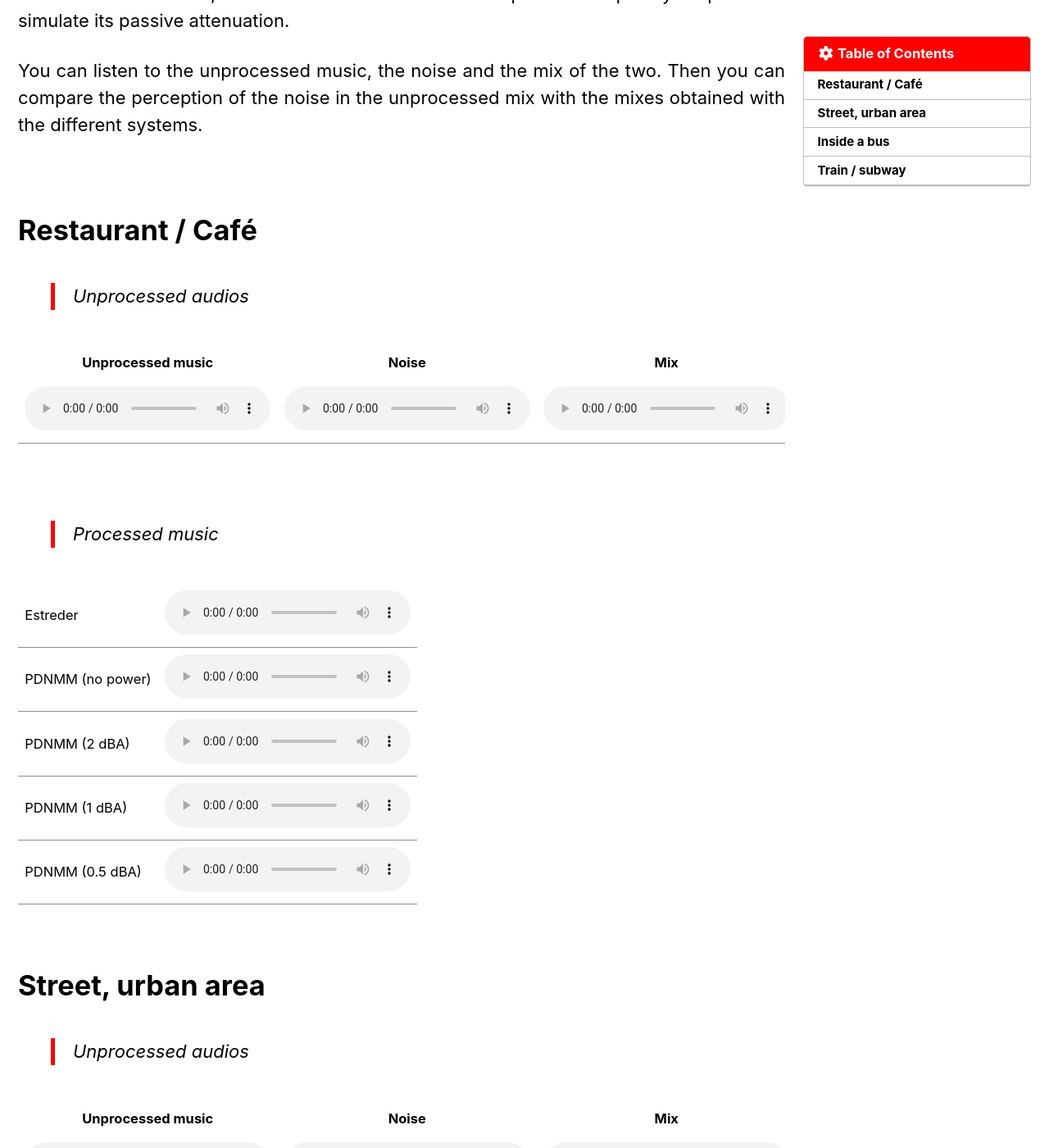
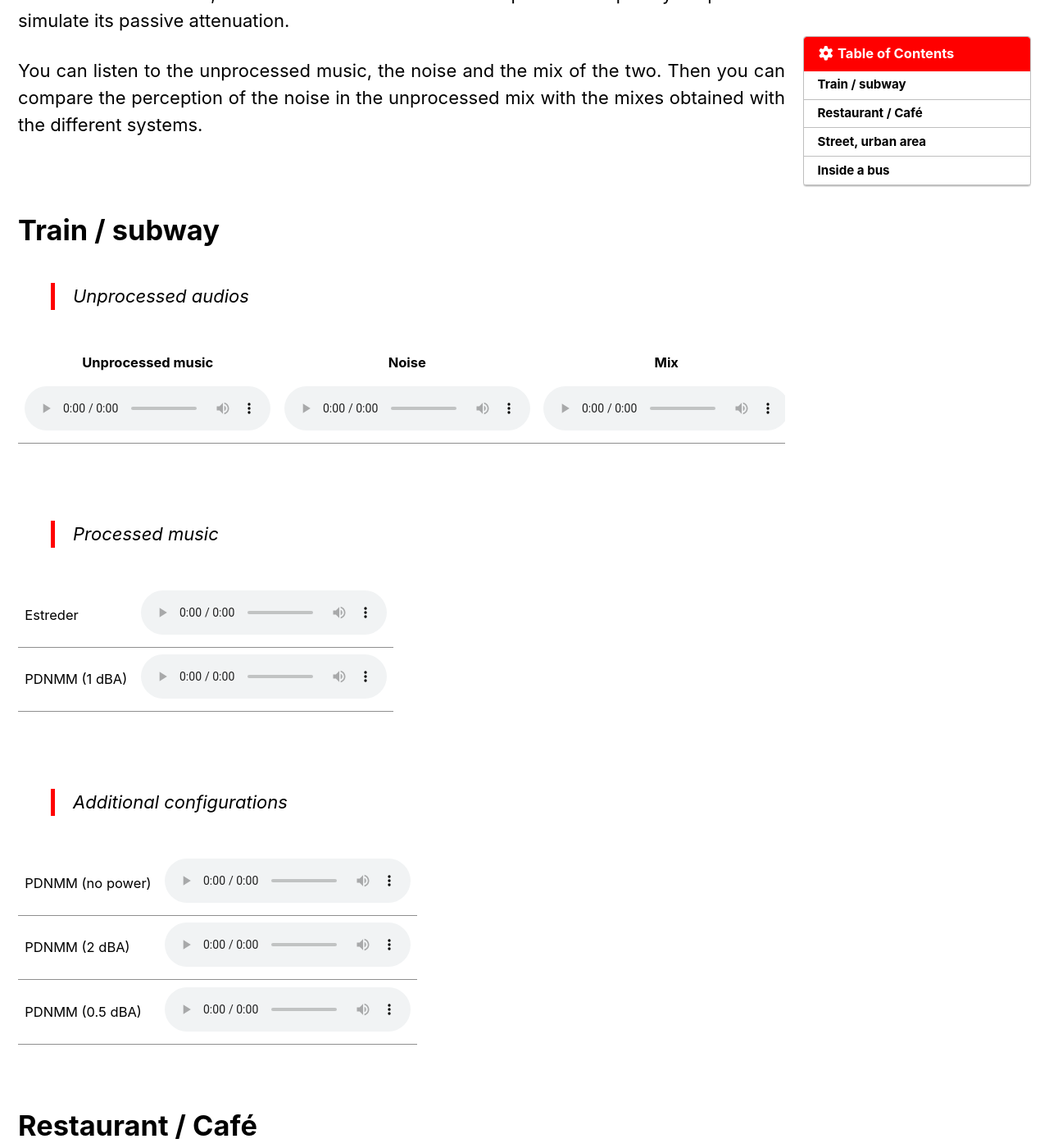
Before and after one commit to ClementineBerger/DPNMM, a Jekyll site: the page built from docs/_pages/audio.md, in a window 1280 px wide and 1400 px high, scrolled down 639 px. Shown: the whole window at 82% size. Built offline with Jekyll 4.4.1, drawn with Linux system fonts in a browser that asks for light colours; cached includes are drawn as plain includes; formulas are drawn with MathJax 3; some of the changed text lies outside the part shown.

Commit message:
change audio config

```diff
--- a/docs/_pages/audio.md
+++ b/docs/_pages/audio.md
@@ -26,6 +26,137 @@ For each environment, the noise is filtered with a headphone's frequency respons
 You can listen to the unprocessed music, the noise and the mix of the two. Then you can compare the perception of the noise in the unprocessed mix with the mixes obtained with the different systems.
 {: .text-justify}
 
+<br/>
+
+# Train / subway
+
+> Unprocessed audios
+
+<html>
+<!-- <head>
+    <title>Tableau d'Audios</title>
+</head> -->
+<body>
+    <table>
+        <thread>
+            <tr>
+                <th><center>Unprocessed music</center></th>
+                <th><center>Noise</center></th>
+                <th><center>Mix</center></th>
+            </tr>
+        </thread>
+        <tbody>
+            <tr>
+                <td>
+                    <audio controls controlslist="nodownload">
+                        <source src="audio/train/train_init_music.wav" type="audio/wav"/>
+                        Your browser does not support the audio element.
+                    </audio>
+                </td>
+                <td>
+                    <audio controls controlslist="nodownload">
+                        <source src="audio/train/train_noise.wav" type="audio/wav"/>
+                        Your browser does not support the audio element.
+                    </audio>
+                </td>
+                <td>
+                    <audio controls controlslist="nodownload">
+                        <source src="audio/train/train_init_mix.wav" type="audio/wav"/>
+                        Your browser does not support the audio element.
+                    </audio>
+                </td>
+            </tr>
+        </tbody>
+    </table>
+</body>
+</html>
+<br/>
+
+> Processed music
+
+<html>
+<!-- <head>
+    <title>Tableau d'Audios</title>
+</head> -->
+<body>
+    <table>
+        <!-- <thead>
+            <tr>
+                <th><center>Title</center></th>
+                <th><center>Audio</center></th>
+            </tr>
+        </thead> -->
+        <tbody>
+            <tr>
+                <td>Estreder</td>
+                <td>
+                    <audio controls controlslist="nodownload">
+                        <source src="audio/train/train_estreder_001_mix.wav" type="audio/wav"/>
+                        Your browser does not support the audio element.
+                    </audio>
+                </td>
+            </tr>
+            <tr>
+                <td>PDNMM (1 dBA)</td>
+                <td>
+                    <audio controls controlslist="nodownload">
+                        <source src="audio/train/train_neural_016_power_1_mix.wav" type="audio/wav"/>
+                        Your browser does not support the audio element.
+                    </audio>
+                </td>
+            </tr>
+        </tbody>
+    </table>
+</body>
+</html>
+<br/>
+
+> Additional configurations
+
+<html>
+<!-- <head>
+    <title>Tableau d'Audios</title>
+</head> -->
+<body>
+    <table>
+        <!-- <thead>
+            <tr>
+                <th><center>Title</center></th>
+                <th><center>Audio</center></th>
+            </tr>
+        </thead> -->
+        <tbody>
+            <tr>
+                <td>PDNMM (no power)</td>
+                <td>
+                    <audio controls controlslist="nodownload">
+                        <source src="audio/train/train_neural_016_nopower_mix.wav" type="audio/wav"/>
+                        Your browser does not support the audio element.
+                    </audio>
+                </td>
+            </tr>
+            <tr>
+                <td>PDNMM (2 dBA)</td>
+                <td>
+                    <audio controls controlslist="nodownload">
+                        <source src="audio/train/train_neural_016_power_2_mix.wav" type="audio/wav"/>
+                        Your browser does not support the audio element.
+                    </audio>
+                </td>
+            </tr>
+            <tr>
+                <td>PDNMM (0.5 dBA)</td>
+                <td>
+                    <audio controls controlslist="nodownload">
+                        <source src="audio/train/train_neural_016_power_0-5_mix.wav" type="audio/wav"/>
+                        Your browser does not support the audio element.
+                    </audio>
+                </td>
+            </tr>
+        </tbody>
+    </table>
+</body>
+</html>
 <br/>
 
 # Restaurant / Café
@@ -96,6 +227,36 @@ You can listen to the unprocessed music, the noise and the mix of the two. Then
                 </td>
             </tr>
             <tr>
+                <td>PDNMM (1 dBA)</td>
+                <td>
+                    <audio controls controlslist="nodownload">
+                        <source src="audio/restaurant/restaurant_neural_016_power_1_mix.wav" type="audio/wav"/>
+                        Your browser does not support the audio element.
+                    </audio>
+                </td>
+            </tr>
+        </tbody>
+    </table>
+</body>
+</html>
+<br/>
+
+> Additional configurations
+
+<html>
+<!-- <head>
+    <title>Tableau d'Audios</title>
+</head> -->
+<body>
+    <table>
+        <!-- <thead>
+            <tr>
+                <th><center>Title</center></th>
+                <th><center>Audio</center></th>
+            </tr>
+        </thead> -->
+        <tbody>
+            <tr>
                 <td>PDNMM (no power)</td>
                 <td>
                     <audio controls controlslist="nodownload">
@@ -109,15 +270,6 @@ You can listen to the unprocessed music, the noise and the mix of the two. Then
                 <td>
                     <audio controls controlslist="nodownload">
                         <source src="audio/restaurant/restaurant_neural_016_power_2_mix.wav" type="audio/wav"/>
-                        Your browser does not support the audio element.
-                    </audio>
-                </td>
-            </tr>
-            <tr>
-                <td>PDNMM (1 dBA)</td>
-                <td>
-                    <audio controls controlslist="nodownload">
-                        <source src="audio/restaurant/restaurant_neural_016_power_1_mix.wav" type="audio/wav"/>
                         Your browser does not support the audio element.
                     </audio>
                 </td>
@@ -206,6 +358,36 @@ You can listen to the unprocessed music, the noise and the mix of the two. Then
                 </td>
             </tr>
             <tr>
+                <td>PDNMM (1 dBA)</td>
+                <td>
+                    <audio controls controlslist="nodownload">
+                        <source src="audio/urban/urban_neural_016_power_1_mix.wav" type="audio/wav"/>
+                        Your browser does not support the audio element.
+                    </audio>
+                </td>
+            </tr>
+        </tbody>
+    </table>
+</body>
+</html>
+<br/>
+
+> Additional configurations
+
+<html>
+<!-- <head>
+    <title>Tableau d'Audios</title>
+</head> -->
+<body>
+    <table>
+        <!-- <thead>
+            <tr>
+                <th><center>Title</center></th>
+                <th><center>Audio</center></th>
+            </tr>
+        </thead> -->
+        <tbody>
+            <tr>
                 <td>PDNMM (no power)</td>
                 <td>
                     <audio controls controlslist="nodownload">
@@ -219,15 +401,6 @@ You can listen to the unprocessed music, the noise and the mix of the two. Then
                 <td>
                     <audio controls controlslist="nodownload">
                         <source src="audio/urban/urban_neural_016_power_2_mix.wav" type="audio/wav"/>
-                        Your browser does not support the audio element.
-                    </audio>
-                </td>
-            </tr>
-            <tr>
-                <td>PDNMM (1 dBA)</td>
-                <td>
-                    <audio controls controlslist="nodownload">
-                        <source src="audio/urban/urban_neural_016_power_1_mix.wav" type="audio/wav"/>
                         Your browser does not support the audio element.
                     </audio>
                 </td>
@@ -316,6 +489,36 @@ You can listen to the unprocessed music, the noise and the mix of the two. Then
                 </td>
             </tr>
             <tr>
+                <td>PDNMM (1 dBA)</td>
+                <td>
+                    <audio controls controlslist="nodownload">
+                        <source src="audio/bus/bus_neural_016_power_1_mix.wav" type="audio/wav"/>
+                        Your browser does not support the audio element.
+                    </audio>
+                </td>
+            </tr>
+        </tbody>
+    </table>
+</body>
+</html>
+<br/>
+
+> Additional configurations
+
+<html>
+<!-- <head>
+    <title>Tableau d'Audios</title>
+</head> -->
+<body>
+    <table>
+        <!-- <thead>
+            <tr>
+                <th><center>Title</center></th>
+                <th><center>Audio</center></th>
+            </tr>
+        </thead> -->
+        <tbody>
+            <tr>
                 <td>PDNMM (no power)</td>
                 <td>
                     <audio controls controlslist="nodownload">
@@ -334,15 +537,6 @@ You can listen to the unprocessed music, the noise and the mix of the two. Then
                 </td>
             </tr>
             <tr>
-                <td>PDNMM (1 dBA)</td>
-                <td>
-                    <audio controls controlslist="nodownload">
-                        <source src="audio/bus/bus_neural_016_power_1_mix.wav" type="audio/wav"/>
-                        Your browser does not support the audio element.
-                    </audio>
-                </td>
-            </tr>
-            <tr>
                 <td>PDNMM (0.5 dBA)</td>
                 <td>
                     <audio controls controlslist="nodownload">
@@ -356,113 +550,3 @@ You can listen to the unprocessed music, the noise and the mix of the two. Then
 </body>
 </html>
 <br/>
-
-# Train / subway
-
-> Unprocessed audios
-
-<html>
-<!-- <head>
-    <title>Tableau d'Audios</title>
-</head> -->
-<body>
-    <table>
-        <thread>
-            <tr>
-                <th><center>Unprocessed music</center></th>
-                <th><center>Noise</center></th>
-                <th><center>Mix</center></th>
-            </tr>
-        </thread>
-        <tbody>
-            <tr>
-                <td>
-                    <audio controls controlslist="nodownload">
-                        <source src="audio/train/train_init_music.wav" type="audio/wav"/>
-                        Your browser does not support the audio element.
-                    </audio>
-                </td>
-                <td>
-                    <audio controls controlslist="nodownload">
-                        <source src="audio/train/train_noise.wav" type="audio/wav"/>
-                        Your browser does not support the audio element.
-                    </audio>
-                </td>
-                <td>
-                    <audio controls controlslist="nodownload">
-                        <source src="audio/train/train_init_mix.wav" type="audio/wav"/>
-                        Your browser does not support the audio element.
-                    </audio>
-                </td>
-            </tr>
-        </tbody>
-    </table>
-</body>
-</html>
-<br/>
-
-> Processed music
-
-<html>
-<!-- <head>
-    <title>Tableau d'Audios</title>
-</head> -->
-<body>
-    <table>
-        <!-- <thead>
-            <tr>
-                <th><center>Title</center></th>
-                <th><center>Audio</center></th>
-            </tr>
-        </thead> -->
-        <tbody>
-            <tr>
-                <td>Estreder</td>
-                <td>
-                    <audio controls controlslist="nodownload">
-                        <source src="audio/train/train_estreder_001_mix.wav" type="audio/wav"/>
-                        Your browser does not support the audio element.
-                    </audio>
-                </td>
-            </tr>
-            <tr>
-                <td>PDNMM (no power)</td>
-                <td>
-                    <audio controls controlslist="nodownload">
-                        <source src="audio/train/train_neural_016_nopower_mix.wav" type="audio/wav"/>
-                        Your browser does not support the audio element.
-                    </audio>
-                </td>
-            </tr>
-            <tr>
-                <td>PDNMM (2 dBA)</td>
-                <td>
-                    <audio controls controlslist="nodownload">
-                        <source src="audio/train/train_neural_016_power_2_mix.wav" type="audio/wav"/>
-                        Your browser does not support the audio element.
-                    </audio>
-                </td>
-            </tr>
-            <tr>
-                <td>PDNMM (1 dBA)</td>
-                <td>
-                    <audio controls controlslist="nodownload">
-                        <source src="audio/train/train_neural_016_power_1_mix.wav" type="audio/wav"/>
-                        Your browser does not support the audio element.
-                    </audio>
-                </td>
-            </tr>
-            <tr>
-                <td>PDNMM (0.5 dBA)</td>
-                <td>
-                    <audio controls controlslist="nodownload">
-                        <source src="audio/train/train_neural_016_power_0-5_mix.wav" type="audio/wav"/>
-                        Your browser does not support the audio element.
-                    </audio>
-                </td>
-            </tr>
-        </tbody>
-    </table>
-</body>
-</html>
-<br/>
```
